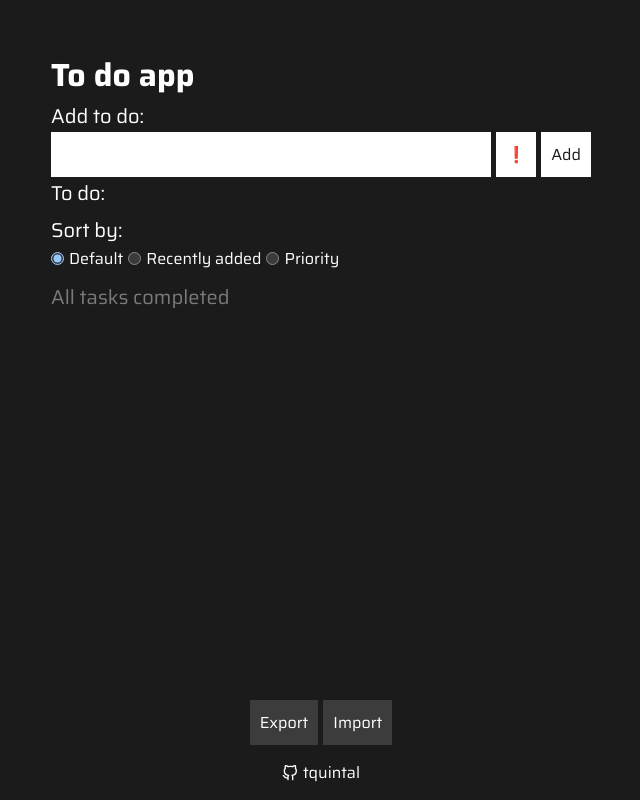
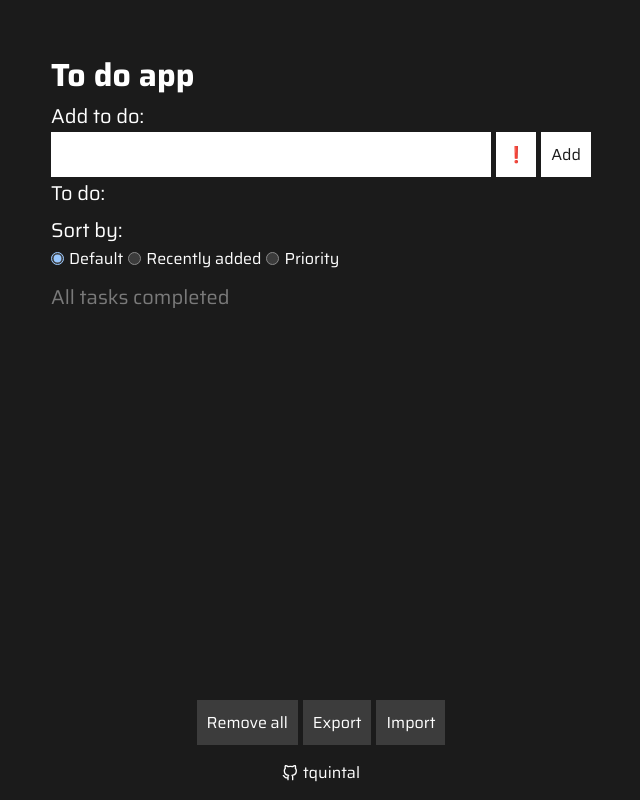
Before and after one commit to tquintal/to-do-app-v1, a React (Create React App) app: page / in a window 1280 px wide. Shown: the whole page, without its empty margins (319-959 px from the left). Built offline with nearby package versions, Linux system fonts and the light colour scheme.

Commit message:
remove all option

```diff
--- a/src/components/ImportExport/ImportExport.js
+++ b/src/components/ImportExport/ImportExport.js
@@ -6,12 +6,17 @@ import { CSVLink } from 'react-csv';
 function ImportExport() {
     const storageContext = useContext(StorageContext);
 
+    const onDeleteAllHandler = () => {
+        storageContext.onDeleteAll();
+    };
+
     const onClickHandler = () => {
         alert('Not available yet');
     };
 
     return (
         <div className={classes['container']}>
+            <button onClick={onDeleteAllHandler}>Remove all</button>
             <CSVLink data={storageContext.toDos}>Export</CSVLink>
             {/* <div className={classes['import-container']}>
                 <label htmlFor='upload'>Import:</label>
--- a/src/components/ImportExport/ImportExport.module.css
+++ b/src/components/ImportExport/ImportExport.module.css
@@ -13,5 +13,4 @@
   display: flex;
   justify-content: center;
   padding: 10px;
-  width: 100%;
 }
--- a/src/storage/storage-context.js
+++ b/src/storage/storage-context.js
@@ -5,7 +5,8 @@ const StorageContext = React.createContext({
     onAdd: () => { },
     onComplete: () => { },
     onEdit: () => { },
-    onDelete: () => { }
+    onDelete: () => { },
+    onDeleteAll: () => { }
 });
 
 export const StorageContextProvider = props => {
@@ -13,7 +14,7 @@ export const StorageContextProvider = props => {
 
     // CLEARS TODOS ON VERSION CHANGE
     useEffect(() => {
-        const appVersion = '1.0.12';
+        const appVersion = '1.0.13';
         const storageVersion = JSON.parse(localStorage.getItem('Version')) || '';
         if (storageVersion !== appVersion) {
             localStorage.removeItem('ToDos');
@@ -65,6 +66,13 @@ export const StorageContextProvider = props => {
         localStorage.setItem('ToDos', JSON.stringify(updatedToDos));
     };
 
+    // DELETE ALL TODOS
+    const deleteAllHander = () => {
+        setToDos([]);
+        localStorage.removeItem('ToDos');
+        console.log('Hello world');
+    };
+
     return (
         <StorageContext.Provider
             value={{
@@ -72,7 +80,8 @@ export const StorageContextProvider = props => {
                 onAdd: addHandler,
                 onComplete: completeHandler,
                 onEdit: editHandler,
-                onDelete: deleteHandler
+                onDelete: deleteHandler,
+                onDeleteAll: deleteAllHander
             }}
         >
             {props.children}
```
Also changed, not shown: 1 other file (tests, documents, lock files or other folders).
